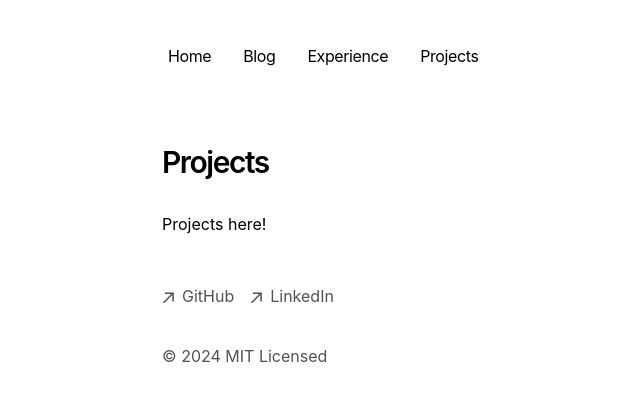
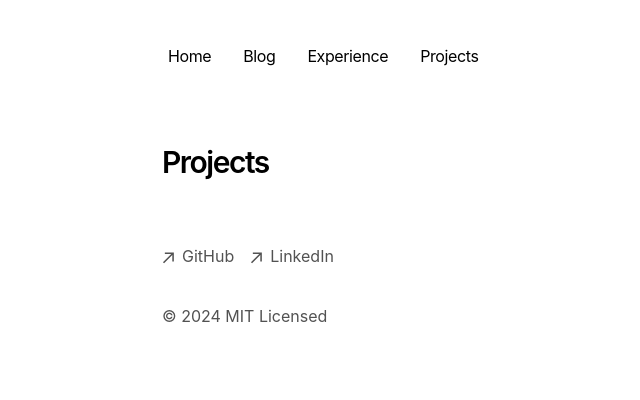
Before and after one commit to ndefelice/Portfolio, a Next.js app in the folder portfolio/: page /projects in a window 1280 px wide. Shown: the top 400 px of the page, without its empty margins (190-830 px from the left). Built offline with nearby package versions, Linux system fonts and the light colour scheme.

Commit message:
Project card in-progress

```diff
--- /dev/null
+++ b/portfolio/app/components/project-card.tsx
@@ -0,0 +1,29 @@
+// // Create a card that displays an image as the background, with a tital and small description.
+// // The card should be clickable and should navigate to the project page on GitHubwhen clicked.
+// 'use client'
+
+// import React, { useRef } from 'react';
+
+// type ProjectCardProps = {
+//   title: string
+//   description: string
+//   image: string
+// }
+
+// export const ProjectCard: React.FC<ProjectCardProps> = ({ title, description, image }) => {
+//   const cardRef = useRef<HTMLDivElement | null>(null);
+
+//   const handleClick = () => {
+//     window.location.href = "https://github.com/ndefelice/Spaceship-Titanic-ML";
+//   }
+
+//   return (
+//     <div className="card" ref={cardRef} onClick={handleClick}>
+//       <img src={image} alt={title} className="card-image" />
+//       <div className="w-full br-1">
+//         <h2 className="text-xl font-semibold">{title}</h2>
+//         <p className="card-description">{description}</p>
+//       </div>
+//     </div>
+//   )
+// }
--- a/portfolio/app/experience/page.tsx
+++ b/portfolio/app/experience/page.tsx
@@ -4,7 +4,7 @@ import { JobCard } from 'app/components/job-card'
 export default function Page() {
   return (
     <section>
-      <h1 className="mb-8 text-3xl font-semibold tracking-tighter">
+      <h1 className="mb-4 text-3xl font-semibold tracking-tighter">
         Experience
       </h1>
       <JobCard
--- a/portfolio/app/projects/page.tsx
+++ b/portfolio/app/projects/page.tsx
@@ -1,4 +1,5 @@
 // import { BlogPosts } from 'app/components/posts'
+// import { ProjectCard } from "app/components/project-card"
 
 export default function Page() {
   return (
@@ -6,12 +7,11 @@ export default function Page() {
       <h1 className="mb-8 text-3xl font-semibold tracking-tighter">
         Projects
       </h1>
-      <p className="mb-4">
-        {`Projects here!`}
-      </p>
-      {/* <div className="my-8">
-        <BlogPosts />
-      </div> */}
+      {/* <ProjectCard
+        title="Project 1"
+        description="This is the first project"
+        image={require("https://miro.medium.com/v2/resize:fit:1080/1*OmoqdehwIUtvm2MakA5Xmw.jpeg")}
+      /> */}
     </section>
   )
 }
```
Also changed, not shown: portfolio/app/assets/images/spaceship.png (added).
